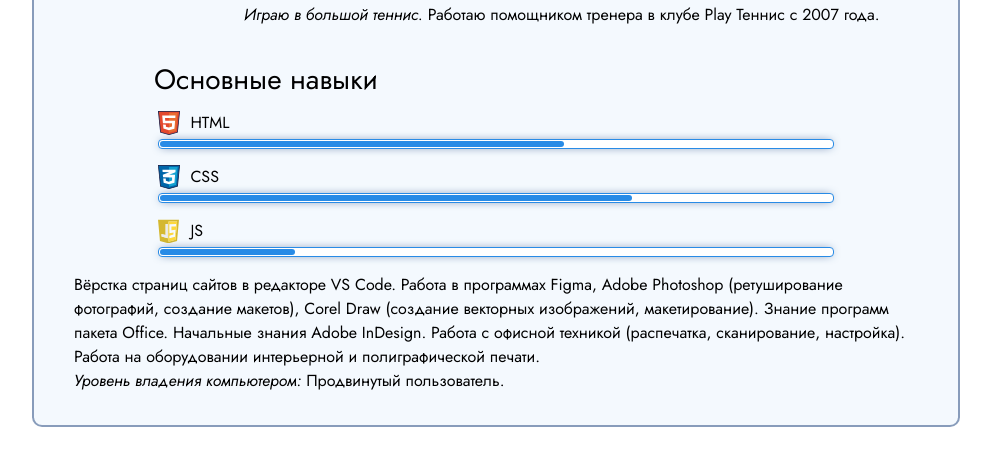
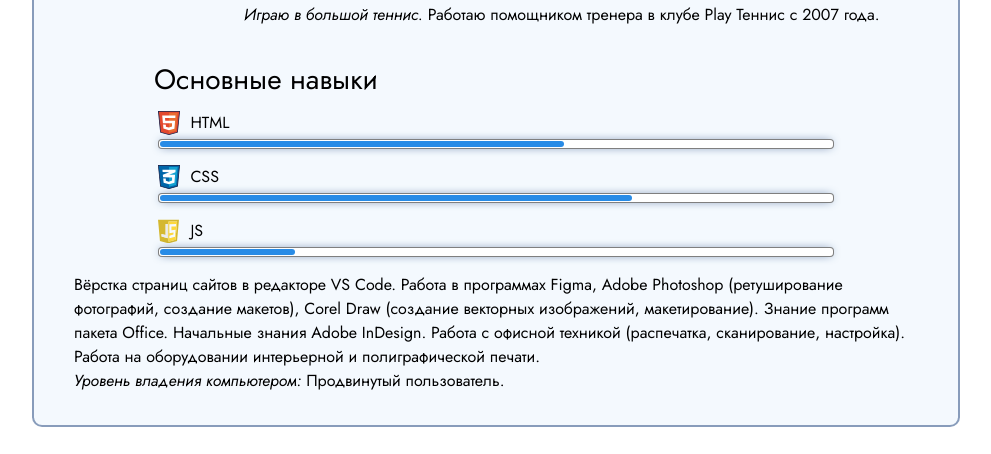
Before and after one commit to ChipRose/Portfolio, a plain HTML site: page index.html in a window 1280 px wide. Shown: the part 1615-2069 px from the top of the page, without its empty margins (144-1135 px from the left). Drawn offline with Linux system fonts and the light colour scheme.

Commit message:
change color

```diff
--- a/css/style.css
+++ b/css/style.css
@@ -1,5 +1,6 @@
 :root {
 	--x-black: rgb(0, 0, 0);
+	--x-transparent-black:rgb(0,0,0,0.5);
 	--x-dark-blue: rgb(28, 64, 120);
 	--x-transperent-dark-blue: rgb(28, 64, 120, 0.5);
 	--x-blue: rgb(40, 139, 230);
@@ -164,7 +165,7 @@ padding: 0 0 0 80px ;
 	height: 8px;
 	font-size: 0;
 	background: var(--x-white);
-	border: 1px solid var(--x-blue);
+	border: 1px solid var(--x-transparent-black);
 	border-radius: 4px;
 	box-shadow: 0 0 10px -3px var(--x-dark-blue);
 	margin: 4px 0 16px;
```
